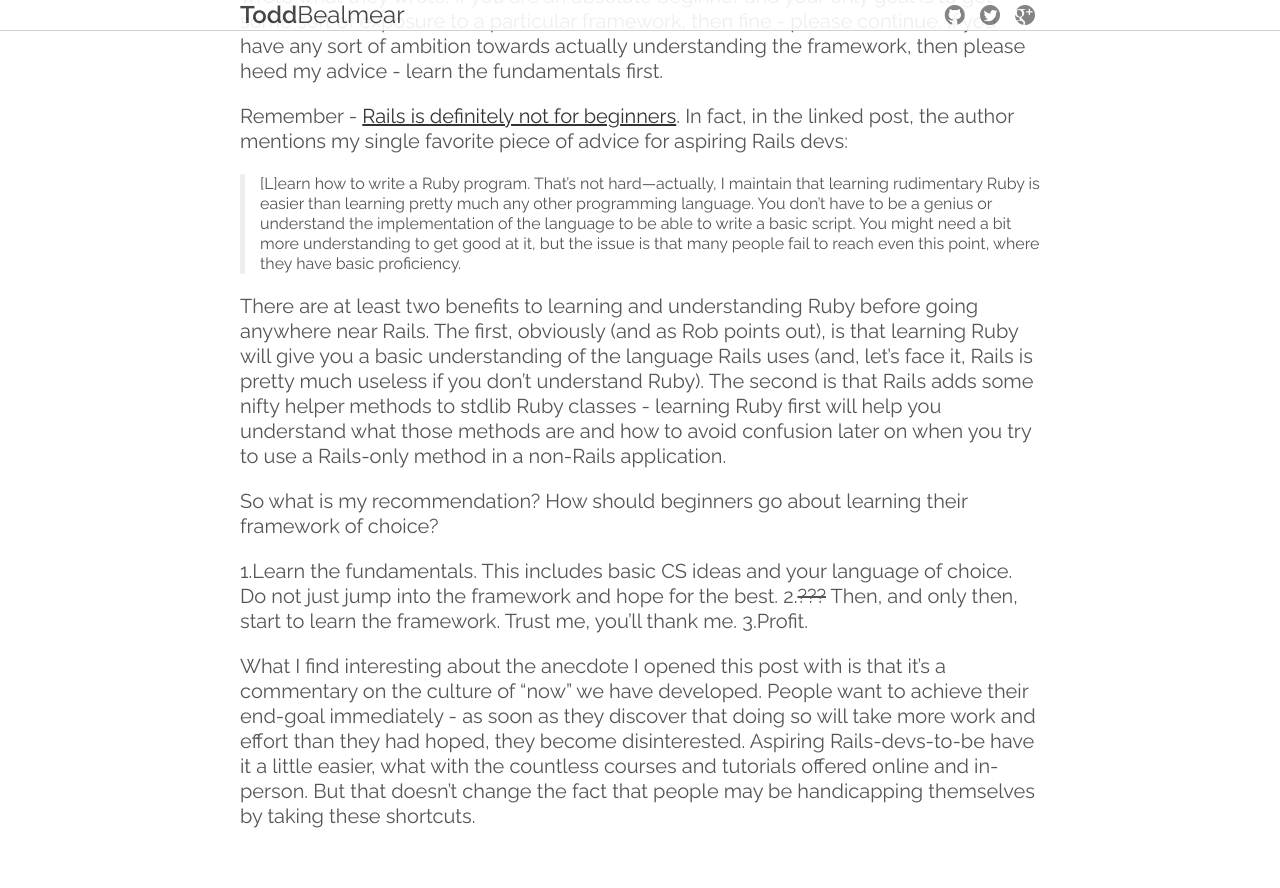
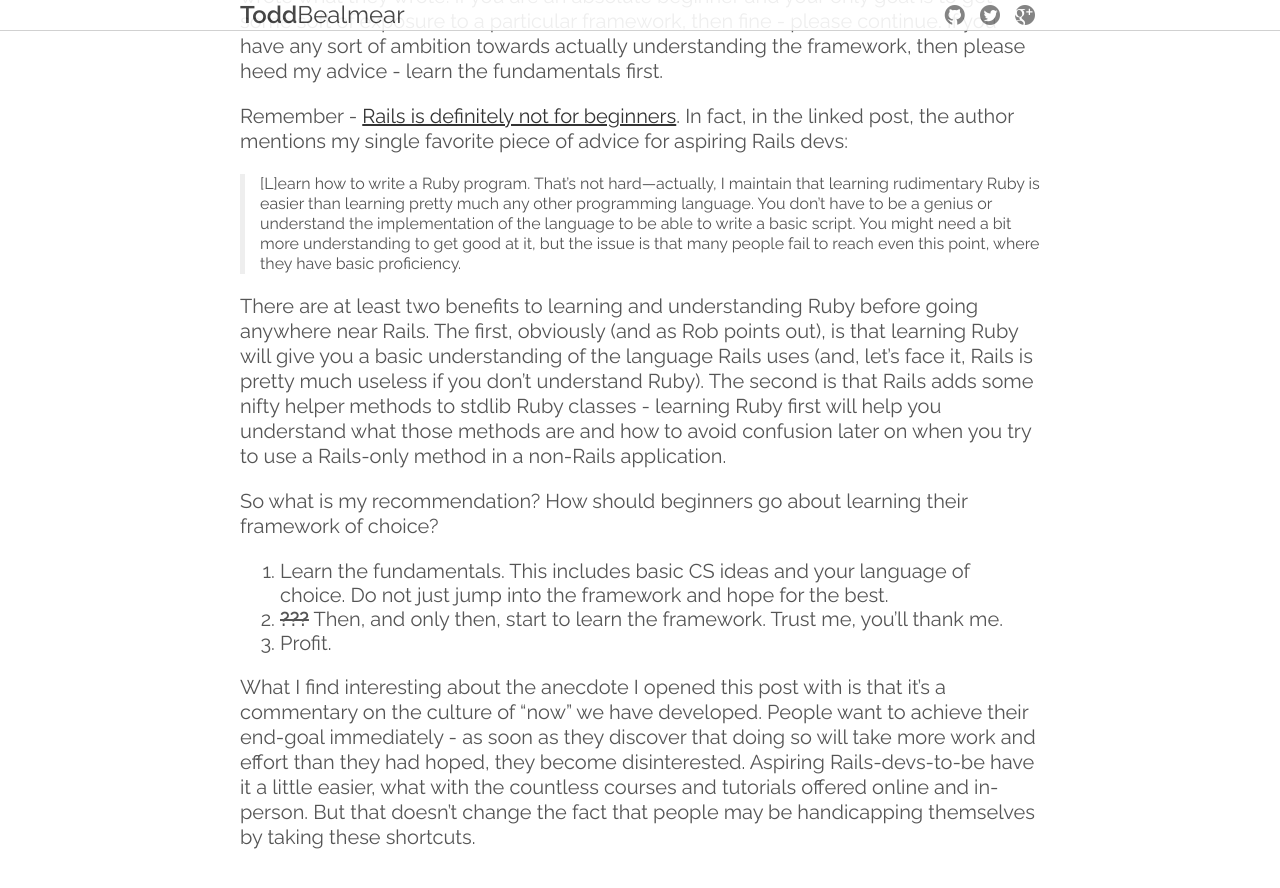
Before and after one commit to todd/todd.github.com, a Jekyll site: the page built from _posts/2013-01-22-breaking-in.md, in a window 1280 px wide and 900 px high, scrolled down 947 px. Shown: the top 888 px of the window. Built offline with Jekyll 4.4.1, drawn with Linux system fonts in a browser that asks for light colours.

Commit message:
Fixing formatting issue.

```diff
--- a/_posts/2013-01-22-breaking-in.md
+++ b/_posts/2013-01-22-breaking-in.md
@@ -20,8 +20,8 @@
 
 So what is my recommendation? How should beginners go about learning their framework of choice?
 
-1.Learn the fundamentals. This includes basic CS ideas and your language of choice. Do not just jump into the framework and hope for the best.
-2.<strike>???</strike> Then, and only then, start to learn the framework. Trust me, you'll thank me.
-3.Profit.
+1.  Learn the fundamentals. This includes basic CS ideas and your language of choice. Do not just jump into the framework and hope for the best.
+2.  **<strike>???</strike>** Then, and only then, start to learn the framework. Trust me, you'll thank me.
+3.  Profit.
 
 What I find interesting about the anecdote I opened this post with is that it's a commentary on the culture of "now" we have developed. People want to achieve their end-goal immediately - as soon as they discover that doing so will take more work and effort than they had hoped, they become disinterested. Aspiring Rails-devs-to-be have it a little easier, what with the countless courses and tutorials offered online and in-person. But that doesn't change the fact that people may be handicapping themselves by taking these shortcuts.
```
